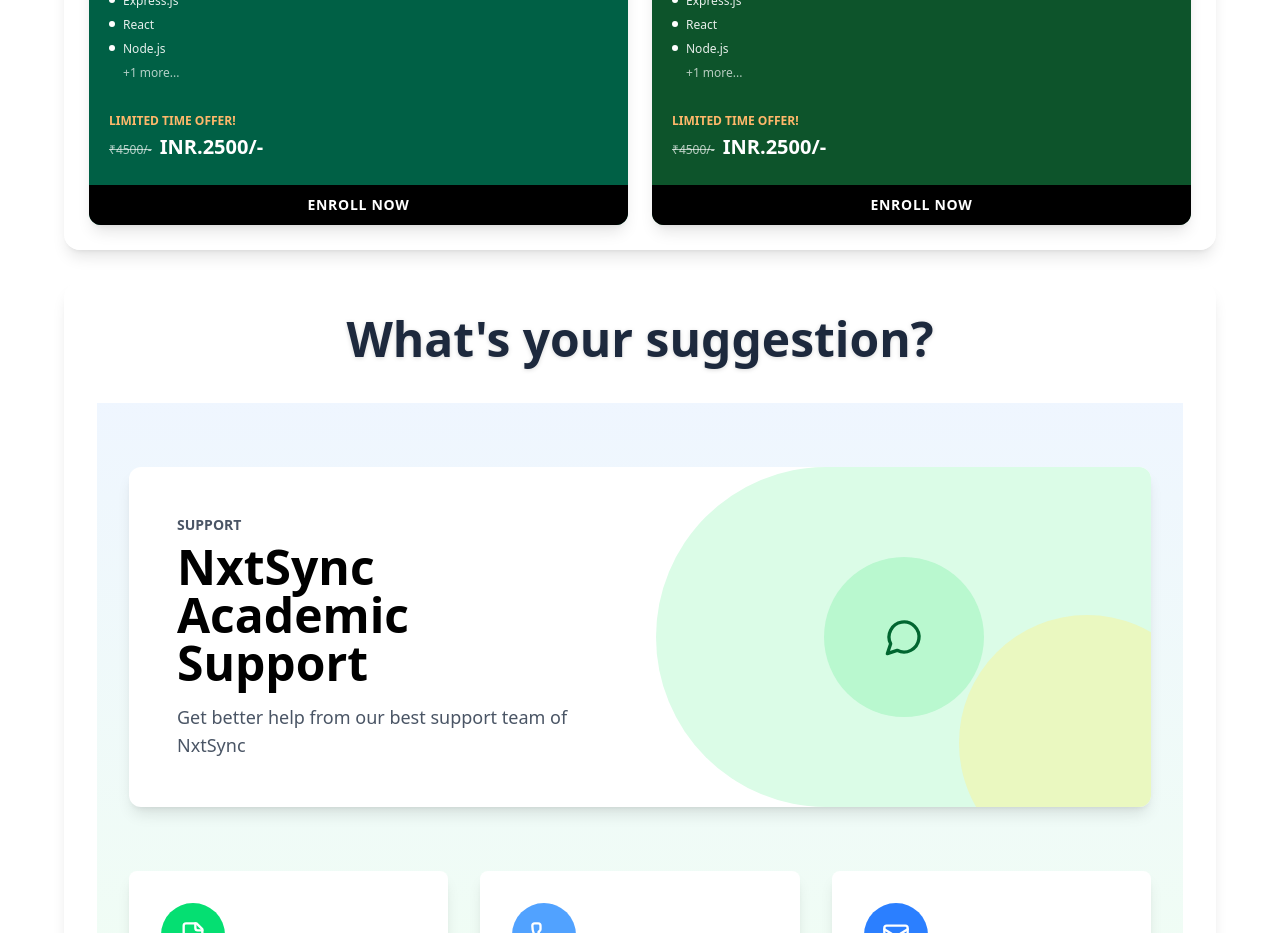
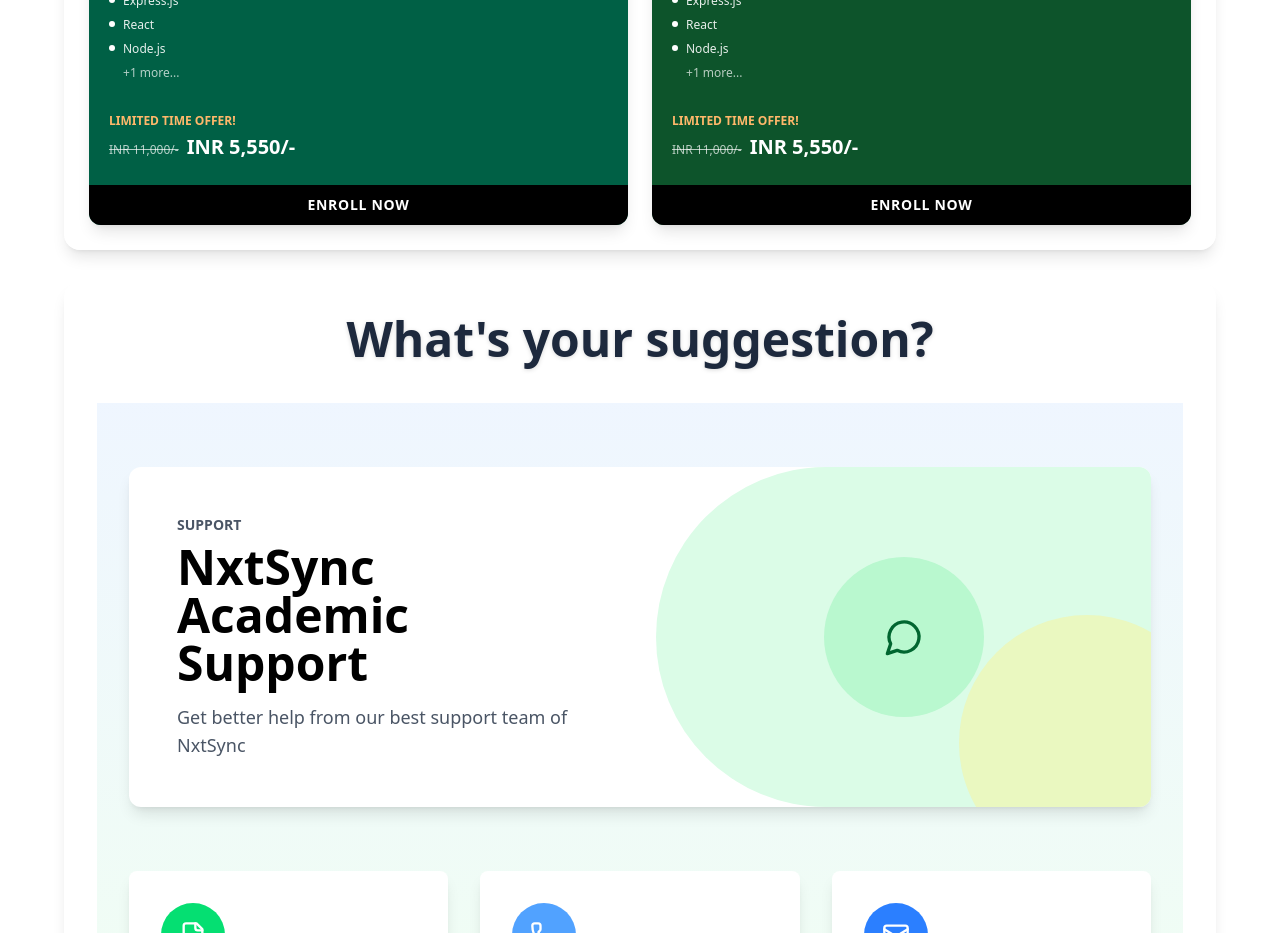
Before and after one commit to mismyst/nextsync, a Next.js app: page / in a window 1280 px wide. Shown: the part 1920-2853 px from the top of the page. Built offline with nearby package versions, Linux system fonts and the light colour scheme.

Commit message:
Update page.tsx

```diff
--- a/app/page.tsx
+++ b/app/page.tsx
@@ -208,7 +208,7 @@ const Page = function Page() {
               </div>
             </div>
           </div>
-        {/* Training cards section - modern and deployment friendly */}
+      {/* Training cards section - modern and deployment friendly */}
 <div className="my-4 sm:my-6 md:my-8">
   <div className="mx-3 sm:mx-6 md:mx-12 lg:mx-16 p-4 sm:p-6 rounded-2xl bg-white/30 backdrop-blur-md shadow-lg border border-white/30">
     <div className="flex justify-between items-center mb-6">
@@ -249,12 +249,12 @@ const Page = function Page() {
               </div>
             </div>
 
-            {/* Price section with better positioning */}
+            {/* Price section with uniform pricing */}
             <div className="absolute bottom-16 left-5">
               <p className="text-xs font-bold text-orange-300 mb-1">LIMITED TIME OFFER!</p>
               <div className="flex items-baseline">
-                <span className="line-through text-xs text-white/70 mr-2">₹{training.originalPrice}/-</span>
-                <span className="text-xl font-bold text-white">INR.{training.discountedPrice}/-</span>
+                <span className="line-through text-xs text-white/70 mr-2">INR 11,000/-</span>
+                <span className="text-xl font-bold text-white">INR 5,550/-</span>
               </div>
             </div>
 
@@ -270,7 +270,6 @@ const Page = function Page() {
     </div>
   </div>
 </div>
-
           {/* Contact form */}
           <div className="my-4 sm:my-6 md:my-8">
             <div className="mx-3 sm:mx-6 md:mx-12 lg:mx-16 p-4 sm:p-6 lg:p-8 rounded-2xl bg-white/40 backdrop-blur-lg shadow-lg border border-white/40">
```
